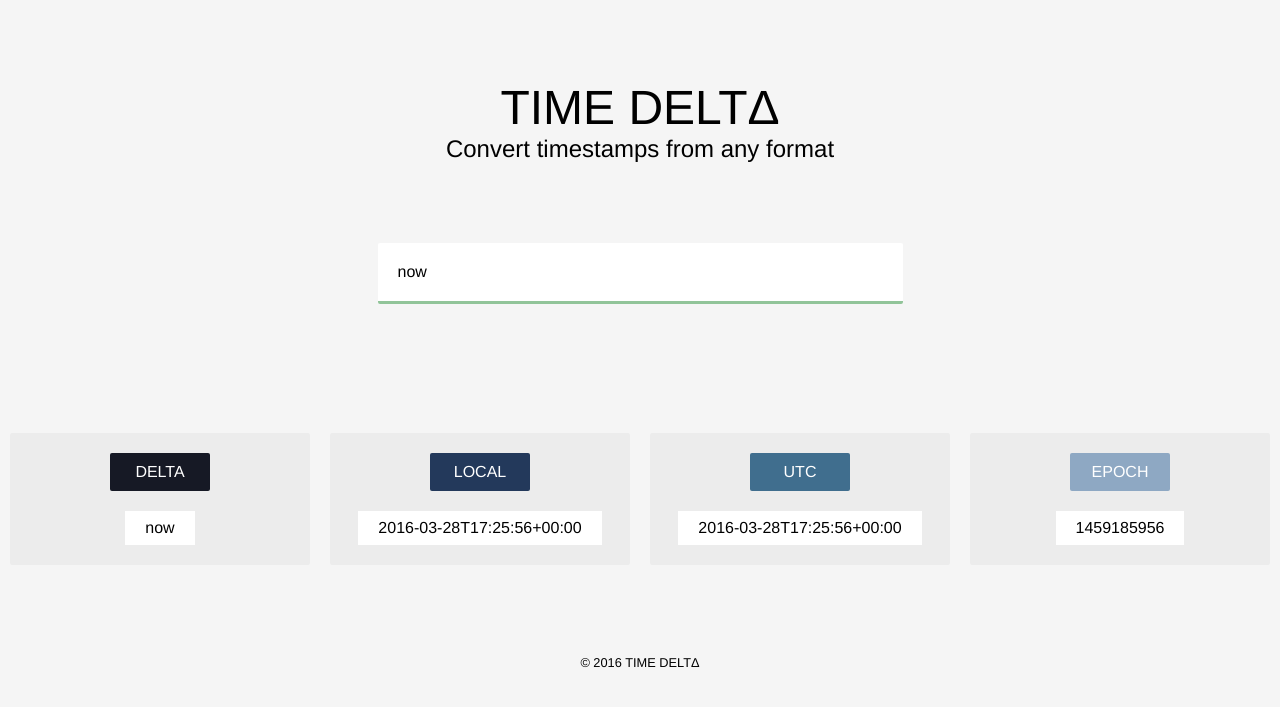
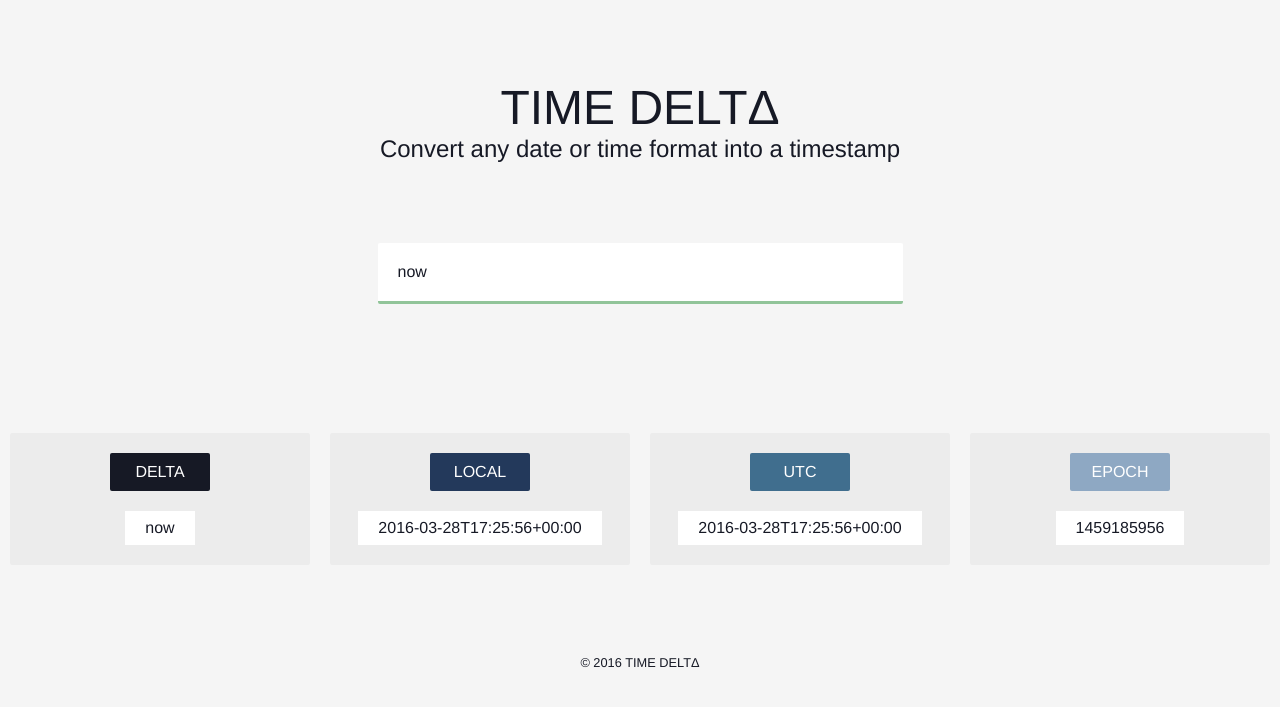
Before and after one commit to hellojacq/timedelta, a Python web app: template templates/index.html in a window 1280 px wide. Shown: the top 707 px of the page. Run offline with Jinja, Linux system fonts and the light colour scheme; the template is opened without the code that fills it, so the values that code supplies are empty; some web fonts are replaced.

Commit message:
update to tagline and changed font color

```diff
--- a/assets/css/main.css
+++ b/assets/css/main.css
@@ -3,6 +3,7 @@
   padding: 0;
   background-color: whitesmoke;
   font-family: 'Muli', helvetica neue, arial, sans-serif;
+  color: #161925;
 }
 
 html {
--- a/templates/index.html
+++ b/templates/index.html
@@ -15,7 +15,7 @@
           TIME DELT&Delta;
         </h1>
         <h2 id="tagline">
-          Convert timestamps from any format
+          Convert any date or time format into a timestamp
         </h2>
       </header>
       <div id="content">
```
